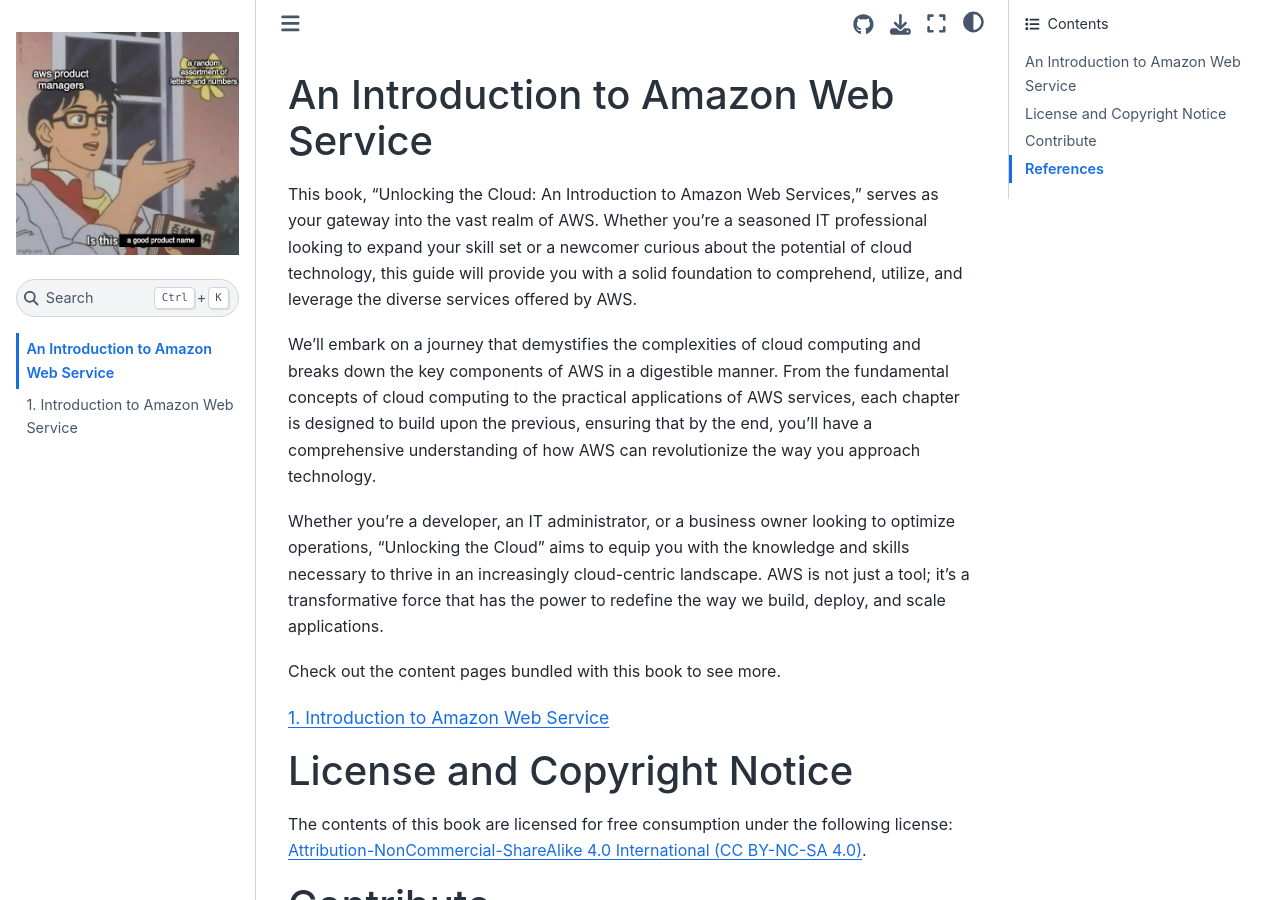
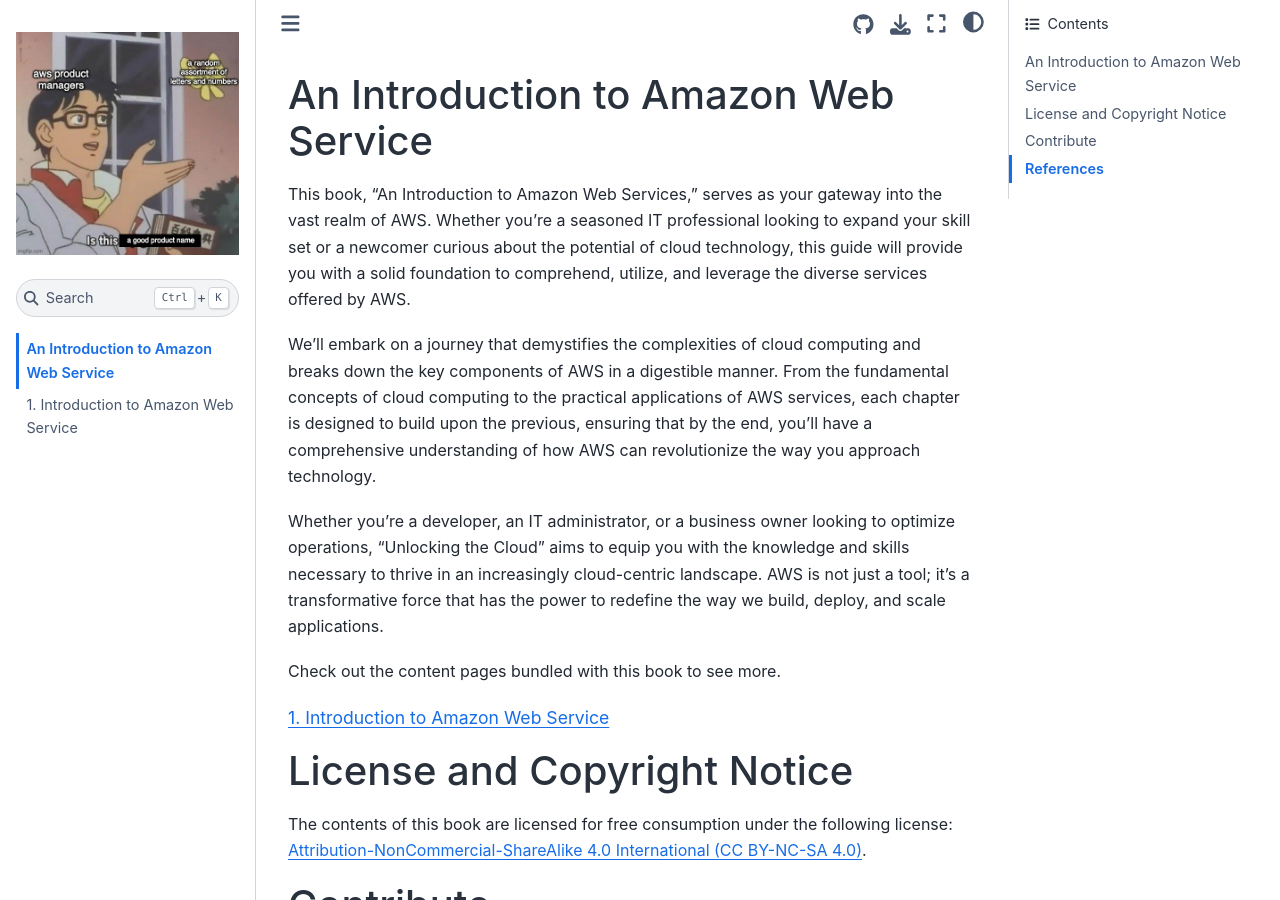
Before and after one commit to joaomh/aws-book, a Jupyter Book: the page built from intro.md, in a window 1280 px wide and 900 px high. Built offline with Jupyter Book 1.0.4 settings and Sphinx 7.4.7 and the Sphinx Book theme 1.1.4, drawn with Linux system fonts in a browser that asks for light colours.

```diff
--- a/intro.md
+++ b/intro.md
@@ -1,6 +1,6 @@
 # An Introduction to Amazon Web Service
 
-This book, "Unlocking the Cloud: An Introduction to Amazon Web Services," serves as your gateway into the vast realm of AWS. Whether you're a seasoned IT professional looking to expand your skill set or a newcomer curious about the potential of cloud technology, this guide will provide you with a solid foundation to comprehend, utilize, and leverage the diverse services offered by AWS.
+This book, "An Introduction to Amazon Web Services," serves as your gateway into the vast realm of AWS. Whether you're a seasoned IT professional looking to expand your skill set or a newcomer curious about the potential of cloud technology, this guide will provide you with a solid foundation to comprehend, utilize, and leverage the diverse services offered by AWS.
 
 We'll embark on a journey that demystifies the complexities of cloud computing and breaks down the key components of AWS in a digestible manner. From the fundamental concepts of cloud computing to the practical applications of AWS services, each chapter is designed to build upon the previous, ensuring that by the end, you'll have a comprehensive understanding of how AWS can revolutionize the way you approach technology.
 
```
Also changed, not shown: 1 other file.
